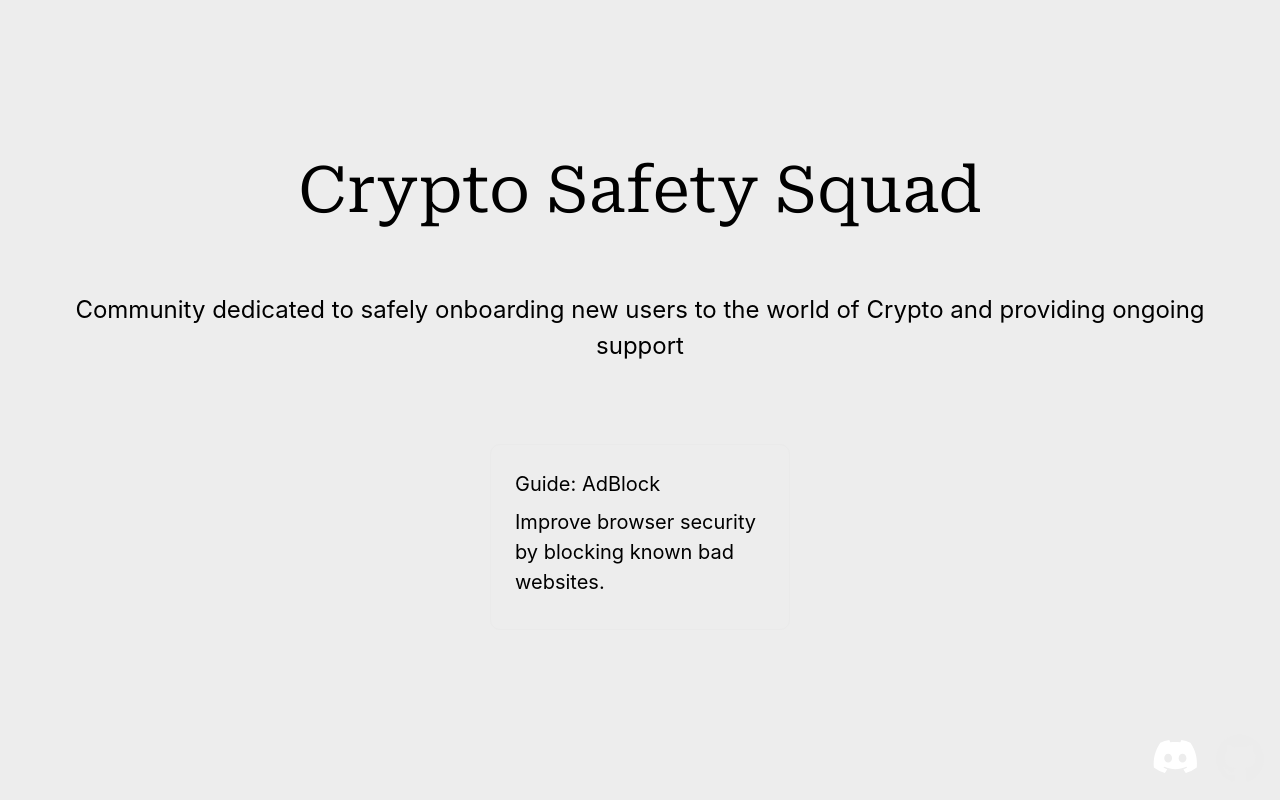
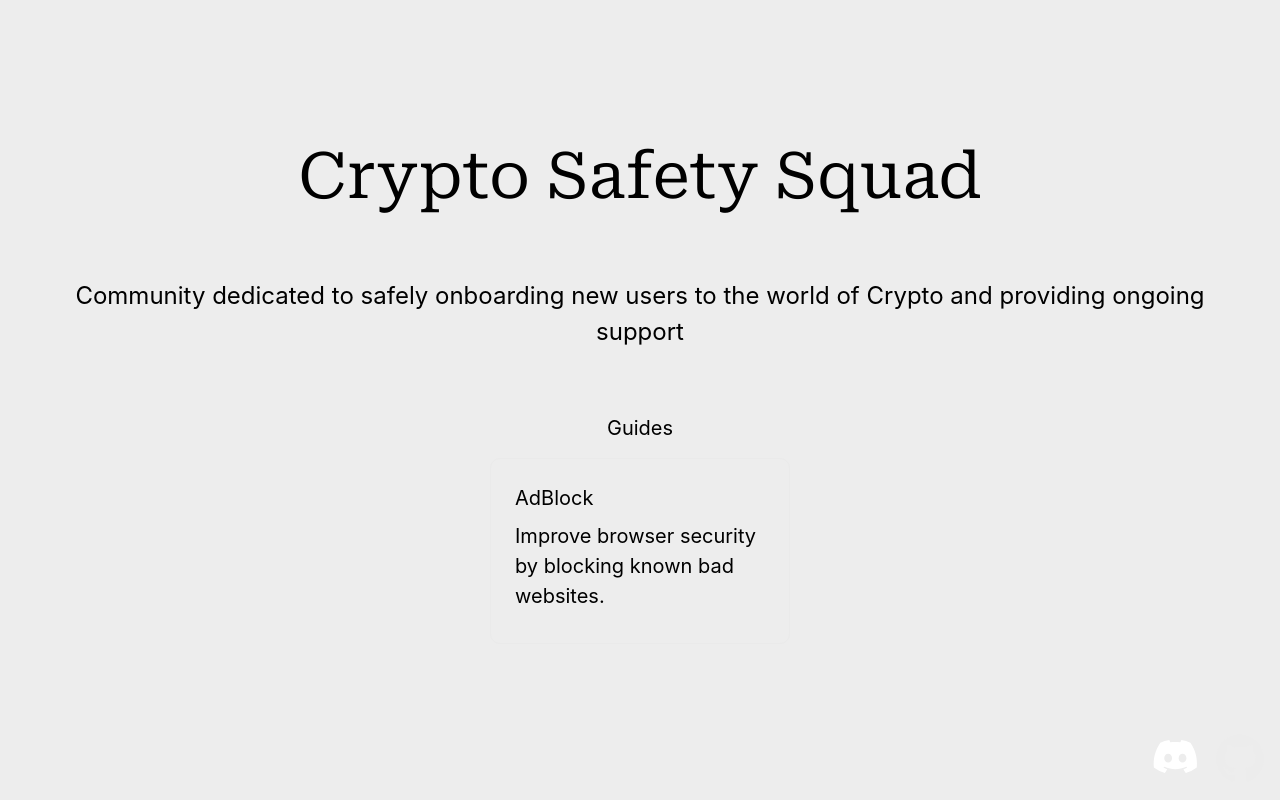
Before and after one commit to CryptoSafetySquad/website, a Next.js app: page / in a window 1280 px wide. Built offline with nearby package versions, Linux system fonts and the light colour scheme.

Commit message:
Make guides a section.

```diff
--- a/pages/index.tsx
+++ b/pages/index.tsx
@@ -2,10 +2,10 @@ import type { NextPage } from 'next'
 import Head from 'next/head'
 import styles from '../styles/Home.module.css'
 
-const cards = [
+const guides = [
   {
     url: '/guides/adblock',
-    title: 'Guide: AdBlock',
+    title: 'AdBlock',
     description: 'Improve browser security by blocking known bad websites.'
   }
 ]
@@ -27,9 +27,10 @@ const Home: NextPage = () => {
           Community dedicated to safely onboarding new users to the world of Crypto and providing ongoing support
         </p>
 
+        <h2>Guides</h2>
         <div className={styles.grid}>
           {
-            cards.map(card => (
+            guides.map(card => (
               <a key={card.url} href={card.url} className={styles.card}>
                 <p className={`${styles.cardTitle} mb-2`}>{card.title}</p>
                 <p>{card.description}</p>
```
